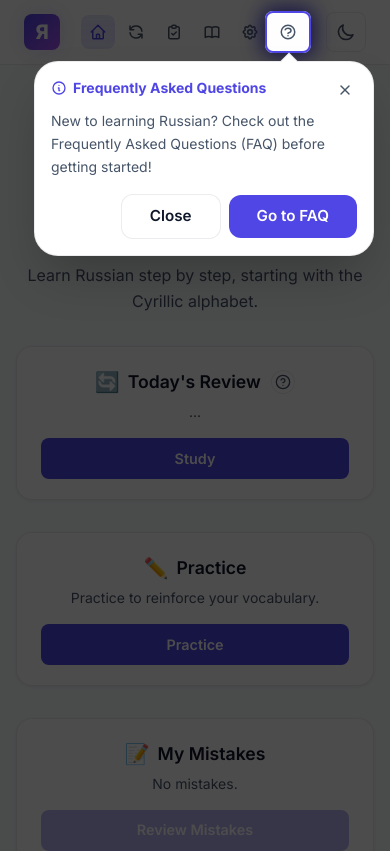
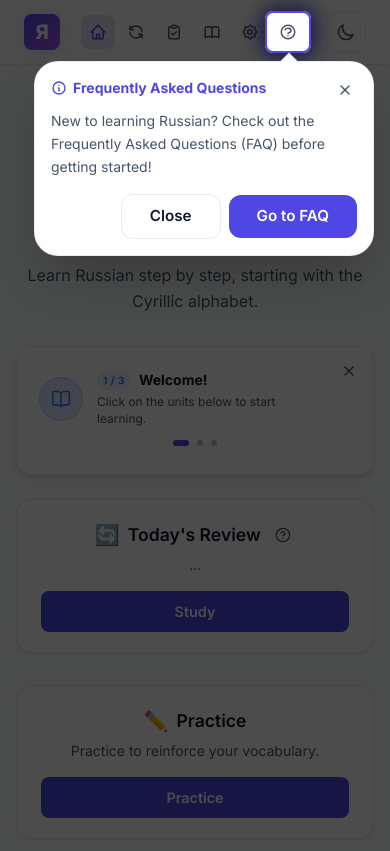
Before and after one commit to Nwexy/Russian-Learn-Web-App, a Next.js app: page / in a window 390 px wide. Shown: the top 851 px of the page. Built offline with nearby package versions, Linux system fonts and the light colour scheme.

Commit message:
Faz 11.9: practice buton arka plani kaldirildi ve rehber mobil uyumlu yapildi

```diff
--- a/app/globals.css
+++ b/app/globals.css
@@ -3623,10 +3623,17 @@ body {
 }
 
 /* ========================================
-   Faz 11.8: HomeGuide Swiper Özel Stilleri
+   Faz 11.8 & 11.9: HomeGuide Swiper Özel Stilleri
    ======================================== */
 .home-guide-swiper .swiper-button-prev,
 .home-guide-swiper .swiper-button-next {
+  display: none !important;
+}
+
+@media (min-width: 768px) {
+  .home-guide-swiper .swiper-button-prev,
+  .home-guide-swiper .swiper-button-next {
+    display: flex !important;
     width: 32px;
     height: 32px;
     border-radius: 9999px;
@@ -3656,18 +3663,32 @@ body {
     font-size: 13px !important;
     font-weight: 700;
   }
+}
 
 .home-guide-swiper .swiper-pagination-bullet {
   background: var(--text-secondary);
   opacity: 0.35;
   transition: all 0.25s ease;
+  width: 6px;
+  height: 6px;
+}
+
+@media (min-width: 640px) {
+  .home-guide-swiper .swiper-pagination-bullet {
     width: 7px;
     height: 7px;
+  }
 }
 
 .home-guide-swiper .swiper-pagination-bullet-active {
   background: var(--accent);
   opacity: 1;
+  width: 16px;
+  border-radius: 9999px;
+}
+
+@media (min-width: 640px) {
+  .home-guide-swiper .swiper-pagination-bullet-active {
     width: 20px;
-  border-radius: 9999px;
-}
+  }
+}
--- a/app/practice/page.tsx
+++ b/app/practice/page.tsx
@@ -1370,12 +1370,11 @@ export default function PracticePage() {
               })}
             </div>
 
-            {/* Sabit (Sticky) Başlat Butonu Alanı (Faz 11.8) */}
-            <div className="sticky bottom-6 z-40 w-full max-w-lg mx-auto my-6 px-4">
-              <div className="p-3 rounded-2xl bg-card/85 backdrop-blur-md border border-border/80 shadow-2xl flex flex-col items-center gap-1.5 transition-all">
+            {/* Sabit (Sticky) Başlat Butonu Alanı (Faz 11.9: Şeffaf Arka Plan) */}
+            <div className="sticky bottom-6 z-40 w-full max-w-md mx-auto my-6 px-4 flex flex-col items-center gap-2 pointer-events-none">
               <button
                 type="button"
-                  className={`w-full max-w-md mx-auto py-4 px-8 text-lg font-bold rounded-xl text-white transition-all duration-300 flex items-center justify-center gap-2 cursor-pointer ${
+                className={`pointer-events-auto w-full py-4 px-8 text-lg font-bold rounded-xl text-white transition-all duration-300 flex items-center justify-center gap-2 cursor-pointer ${
                   !hasEnoughItems || (exerciseType === "mixed" && selectedMixedModes.length < 2)
                     ? "bg-muted text-muted-foreground opacity-60 cursor-not-allowed shadow-none"
                     : "bg-accent hover:opacity-95 shadow-lg shadow-accent/50 hover:shadow-xl hover:shadow-accent/60 active:scale-[0.99] animate-pulse"
@@ -1386,11 +1385,10 @@ export default function PracticePage() {
                 <span>{t.start}</span>
               </button>
               {exerciseType === "mixed" && selectedMixedModes.length < 2 && (
-                  <p className="text-xs font-semibold text-rose-500 animate-pulse text-center">
+                <p className="pointer-events-auto text-xs font-semibold text-rose-500 animate-pulse text-center">
                   {t.selectAtLeastTwoModes}
                 </p>
               )}
-              </div>
             </div>
 
             {/* Karışık Mod Seçimi Modal (Faz 11.7) */}
--- a/components/HomeGuide.tsx
+++ b/components/HomeGuide.tsx
@@ -1,6 +1,6 @@
 /**
- * Ana Sayfa PC Rehberi (Swiper) — components/HomeGuide.tsx
- * Faz 11.8: Sadece masaüstü (PC) ekranlarda (hidden md:block) görünen 3 slaytlık rehber carousel.
+ * Ana Sayfa Rehberi (Swiper) — components/HomeGuide.tsx
+ * Faz 11.9: Hem mobil hem PC uyumlu 3 slaytlık başlangıç rehberi carousel.
  * localStorage ("hasSeenGuide") ile kullanıcı tarafından kapatıldığında tekrar gösterilmez.
  */
 
@@ -51,13 +51,13 @@ export function HomeGuide() {
   }
 
   return (
-    <div className="hidden md:block w-full max-w-4xl mx-auto mb-8 relative">
-      <div className="relative rounded-2xl border border-border bg-card/85 backdrop-blur-md shadow-md hover:shadow-lg transition-all p-5 overflow-hidden">
+    <div className="w-full max-w-4xl mx-auto mb-6 md:mb-8 relative">
+      <div className="relative rounded-2xl border border-border bg-card/85 backdrop-blur-md shadow-md hover:shadow-lg transition-all p-3.5 sm:p-5 overflow-hidden">
         {/* Kapat Butonu */}
         <button
           type="button"
           onClick={handleDismiss}
-          className="absolute top-3 right-3 z-30 p-1.5 rounded-lg text-muted-foreground hover:text-foreground hover:bg-secondary transition-colors cursor-pointer"
+          className="absolute top-2.5 right-2.5 sm:top-3 sm:right-3 z-30 p-1.5 rounded-lg text-muted-foreground hover:text-foreground hover:bg-secondary transition-colors cursor-pointer"
           title={t.dismissGuide}
           aria-label={t.dismissGuide}
         >
@@ -66,7 +66,7 @@ export function HomeGuide() {
 
         <Swiper
           modules={[Autoplay, Pagination, Navigation]}
-          spaceBetween={24}
+          spaceBetween={16}
           slidesPerView={1}
           autoplay={{
             delay: 3000,
@@ -77,28 +77,28 @@ export function HomeGuide() {
           }}
           navigation={true}
           loop={true}
-          className="home-guide-swiper !pb-7"
+          className="home-guide-swiper !pb-6 sm:!pb-7"
           style={{
             "--swiper-theme-color": "var(--accent)",
             "--swiper-navigation-size": "16px",
           } as React.CSSProperties}
         >
           {/* Slayt 1 */}
-          <SwiperSlide>
-            <div className="flex items-center gap-5 px-12 py-2">
-              <div className="w-14 h-14 rounded-2xl bg-blue-500/15 border border-blue-500/25 flex items-center justify-center shrink-0">
-                <BookOpen className="w-7 h-7 text-blue-500" />
+          <SwiperSlide className="h-auto">
+            <div className="flex items-center gap-3.5 sm:gap-5 px-2 md:px-12 py-1.5 sm:py-2 min-h-[75px] sm:min-h-[85px]">
+              <div className="w-11 h-11 sm:w-14 sm:h-14 rounded-xl sm:rounded-2xl bg-blue-500/15 border border-blue-500/25 flex items-center justify-center shrink-0">
+                <BookOpen className="w-5 h-5 sm:w-7 sm:h-7 text-blue-500" />
               </div>
-              <div className="flex-1">
-                <div className="flex items-center gap-2 mb-1">
-                  <span className="text-[11px] font-bold uppercase tracking-wider text-blue-500 bg-blue-500/10 px-2 py-0.5 rounded-full">
+              <div className="flex-1 min-w-0 pr-6 md:pr-0">
+                <div className="flex items-center gap-2 mb-1 flex-wrap">
+                  <span className="text-[10px] sm:text-[11px] font-bold uppercase tracking-wider text-blue-500 bg-blue-500/10 px-1.5 sm:px-2 py-0.5 rounded-full">
                     1 / 3
                   </span>
-                  <h3 className="text-base font-bold text-foreground">
+                  <h3 className="text-sm sm:text-base font-bold text-foreground">
                     {t.welcomeTitle}
                   </h3>
                 </div>
-                <p className="text-sm text-muted-foreground leading-relaxed">
+                <p className="text-xs sm:text-sm text-muted-foreground leading-snug sm:leading-relaxed">
                   {t.welcomeDesc}
                 </p>
               </div>
@@ -106,21 +106,21 @@ export function HomeGuide() {
           </SwiperSlide>
 
           {/* Slayt 2 */}
-          <SwiperSlide>
-            <div className="flex items-center gap-5 px-12 py-2">
-              <div className="w-14 h-14 rounded-2xl bg-emerald-500/15 border border-emerald-500/25 flex items-center justify-center shrink-0">
-                <Unlock className="w-7 h-7 text-emerald-500" />
+          <SwiperSlide className="h-auto">
+            <div className="flex items-center gap-3.5 sm:gap-5 px-2 md:px-12 py-1.5 sm:py-2 min-h-[75px] sm:min-h-[85px]">
+              <div className="w-11 h-11 sm:w-14 sm:h-14 rounded-xl sm:rounded-2xl bg-emerald-500/15 border border-emerald-500/25 flex items-center justify-center shrink-0">
+                <Unlock className="w-5 h-5 sm:w-7 sm:h-7 text-emerald-500" />
               </div>
-              <div className="flex-1">
-                <div className="flex items-center gap-2 mb-1">
-                  <span className="text-[11px] font-bold uppercase tracking-wider text-emerald-500 bg-emerald-500/10 px-2 py-0.5 rounded-full">
+              <div className="flex-1 min-w-0 pr-6 md:pr-0">
+                <div className="flex items-center gap-2 mb-1 flex-wrap">
+                  <span className="text-[10px] sm:text-[11px] font-bold uppercase tracking-wider text-emerald-500 bg-emerald-500/10 px-1.5 sm:px-2 py-0.5 rounded-full">
                     2 / 3
                   </span>
-                  <h3 className="text-base font-bold text-foreground">
+                  <h3 className="text-sm sm:text-base font-bold text-foreground">
                     {t.progressTitle}
                   </h3>
                 </div>
-                <p className="text-sm text-muted-foreground leading-relaxed">
+                <p className="text-xs sm:text-sm text-muted-foreground leading-snug sm:leading-relaxed">
                   {t.progressDesc}
                 </p>
               </div>
@@ -128,21 +128,21 @@ export function HomeGuide() {
           </SwiperSlide>
 
           {/* Slayt 3 */}
-          <SwiperSlide>
-            <div className="flex items-center gap-5 px-12 py-2">
-              <div className="w-14 h-14 rounded-2xl bg-amber-500/15 border border-amber-500/25 flex items-center justify-center shrink-0">
-                <Brain className="w-7 h-7 text-amber-500" />
+          <SwiperSlide className="h-auto">
+            <div className="flex items-center gap-3.5 sm:gap-5 px-2 md:px-12 py-1.5 sm:py-2 min-h-[75px] sm:min-h-[85px]">
+              <div className="w-11 h-11 sm:w-14 sm:h-14 rounded-xl sm:rounded-2xl bg-amber-500/15 border border-amber-500/25 flex items-center justify-center shrink-0">
+                <Brain className="w-5 h-5 sm:w-7 sm:h-7 text-amber-500" />
               </div>
-              <div className="flex-1">
-                <div className="flex items-center gap-2 mb-1">
-                  <span className="text-[11px] font-bold uppercase tracking-wider text-amber-500 bg-amber-500/10 px-2 py-0.5 rounded-full">
+              <div className="flex-1 min-w-0 pr-6 md:pr-0">
+                <div className="flex items-center gap-2 mb-1 flex-wrap">
+                  <span className="text-[10px] sm:text-[11px] font-bold uppercase tracking-wider text-amber-500 bg-amber-500/10 px-1.5 sm:px-2 py-0.5 rounded-full">
                     3 / 3
                   </span>
-                  <h3 className="text-base font-bold text-foreground">
+                  <h3 className="text-sm sm:text-base font-bold text-foreground">
                     {t.reviewTitle}
                   </h3>
                 </div>
-                <p className="text-sm text-muted-foreground leading-relaxed">
+                <p className="text-xs sm:text-sm text-muted-foreground leading-snug sm:leading-relaxed">
                   {t.reviewDesc}
                 </p>
               </div>
--- a/lib/i18n.ts
+++ b/lib/i18n.ts
@@ -515,7 +515,7 @@ const messages: Record<Lang, Messages> = {
     faqTitle: "Sıkça Sorulan Sorular",
     faqSubtitle: "Uygulama ve öğrenme süreciyle ilgili merak edilenler",
     faqQ1: "Nereden başlanmalı?",
-    faqA1: "Alfabe ile başlayın, sırayla ilerleyin. Ders -> Test -> Review döngüsünü takip edin.",
+    faqA1: "Alfabe ile başlayın, sırayla ilerleyin. Ders -> Gün Tekrarı -> Alıştırma Tiplerini Çöz -> Gramer Çalış",
     faqQ2: "Üniteleri atlayabilir miyim?",
     faqA2: "Evet, kilitli bir üniteye tıkladığınızda onay vererek o üniteyi açabilirsiniz.",
     faqQ3: "Dil ayarları nasıl çalışır?",
```
Also changed, not shown: 1 other file (tests, documents, lock files or other folders). Lines whose indentation alone changed are shown as unchanged.
